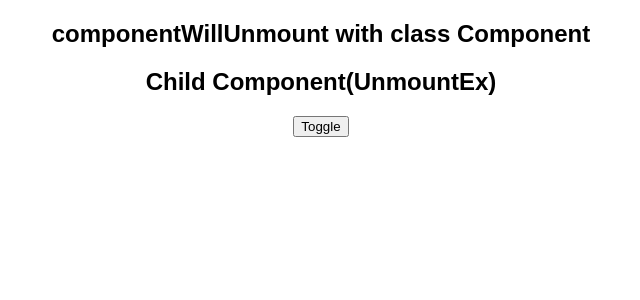
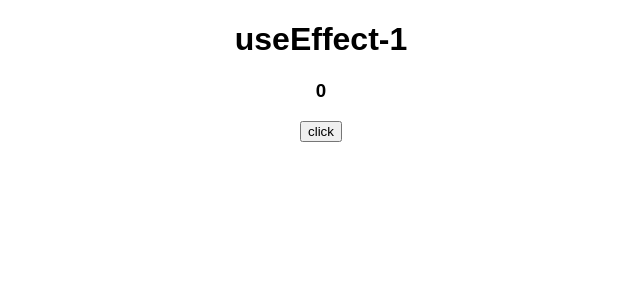
Before and after one commit to yash-jivani/Learn-React-CS, a React (Create React App) app: page / in a window 1280 px wide. Shown: the top 300 px of the page, without its empty margins (319-959 px from the left). Built offline with nearby package versions, Linux system fonts and the light colour scheme.

Commit message:
useEffect-basic

```diff
--- a/src/App.js
+++ b/src/App.js
@@ -1,37 +1,24 @@
-
 /*
 
-===== componentWillUnmount =====
-
-* jab koi component delete/hide/remove hota hai tbhi componentWillUnmount calll hota hai
-
+useEffect :  componentDidMount, componentDidUpdate, and componentWillUnmount combined.
+useEffect parameter me ek function leta hai
 */
 
-import React, { Component } from 'react'
-import UnmountEx from './component/UnmountEx';
+import React,{ useState,useEffect } from 'react'
 
-export default class App extends Component {
+export default function App() {
+  const [count, setcount] = useState(0)
+  useEffect( ()=>{
+    console.log('useEffect called')
+  } )
+  return (
 
-  constructor() {
-    super();
-    this.state={
-      show:true
-    }
+    <div className='container'>
 
-    console.log('constructor');
-  }
+      <h1>useEffect-1</h1>
+      <h3>{count}</h3>
+      <button onClick={()=>{setcount(count+1)}}>click</button>
 
-  render() {
-    console.log('render')
-    return (
-      <div className='container'>
-
-        <h2>componentWillUnmount with class Component</h2>
-        {
-          this.state.show?<UnmountEx />:""
-        }
-        <button onClick={()=>{this.setState({show:!this.state.show})}}>Toggle</button>
-      </div>
-    )
-  }
+    </div>
+  )
 }
```
